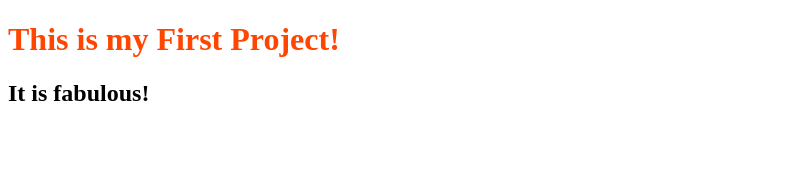
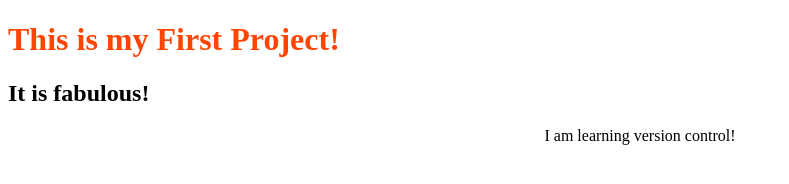
Before and after one commit to daisy21000/first-project, a plain HTML site: page index.html in a window 1280 px wide. Shown: the whole page, without its empty margins (0-789 px from the left). Drawn offline with Linux system fonts and the light colour scheme.

Commit message:
Add paragraph to index.html and add text-center class to style.css

```diff
--- a/assets/css/style.css
+++ b/assets/css/style.css
@@ -1,3 +1,7 @@
 h1 {
     color: orangered;
 }
+
+.text-center {
+    text-align: center;
+}
--- a/index.html
+++ b/index.html
@@ -11,6 +11,7 @@
 <body>
     <h1>This is my First Project!</h1>
     <h2>It is fabulous!</h2>
+    <p class="text-center">I am learning version control!</p>
 </body>
 
 </html>
```
